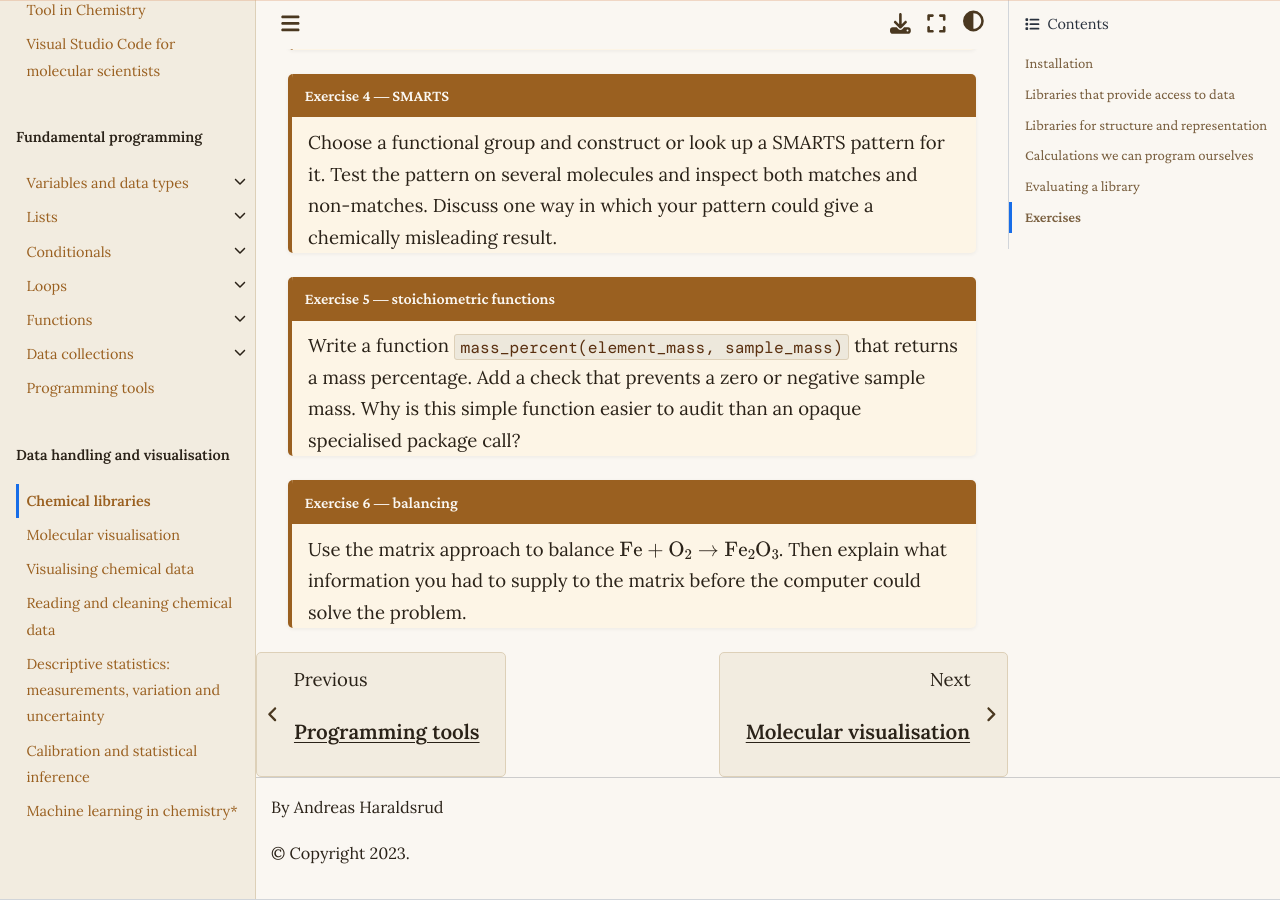
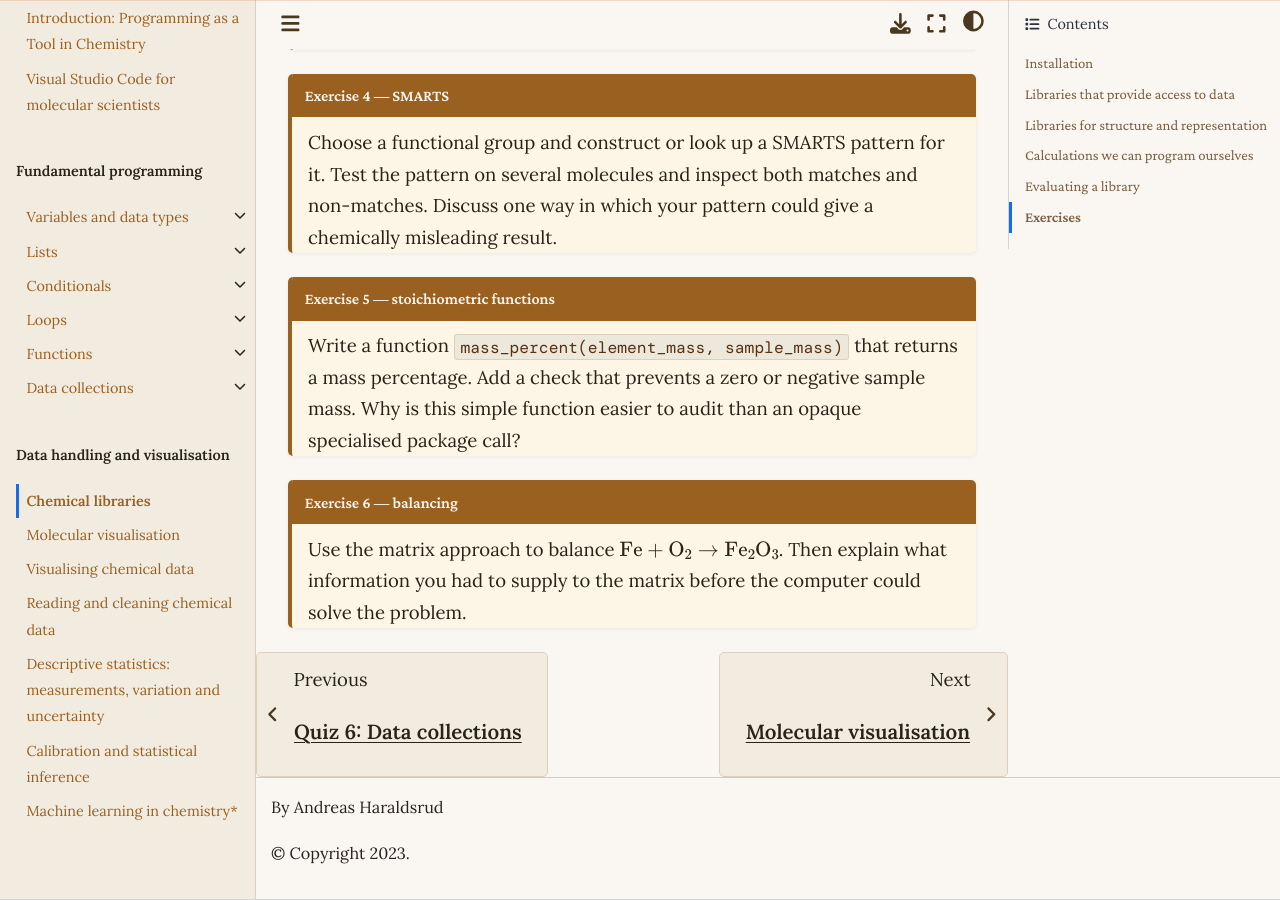
Before and after one commit to andreasdh/Coding-for-the-Molecular-Sciences, a Jupyter Book: the page built from docs/data_handling/chemical_libraries.ipynb, in a window 1280 px wide and 900 px high, scrolled down 11936 px. Built offline with Jupyter Book 1.0.4 settings and Sphinx 7.4.7 and the Sphinx Book theme 1.1.4, drawn with Linux system fonts in a browser that asks for light colours.

Commit message:
toc+logo

```diff
--- a/_config.yml
+++ b/_config.yml
@@ -4,6 +4,7 @@
 author: Andreas Haraldsrud
 description: >-
   Python programming, data handling, visualisation, and statistics for chemistry and the molecular sciences.
+logo: logo_molecular.png
 
 #######################################################################################
 # Execution settings
--- a/_toc.yml
+++ b/_toc.yml
@@ -26,7 +26,6 @@
   - file: docs/fundamental_programming/data_collections
     sections:
     - file: docs/fundamental_programming/quiz6
-  - file: docs/fundamental_programming/programming_tools
 
 - caption: Data handling and visualisation
   chapters:
```
Also changed, not shown: docs/fundamental_programming/programming_tools.ipynb (deleted), logo_molecular.jpeg (deleted), logo_molecular.png (added), 2 other files.
